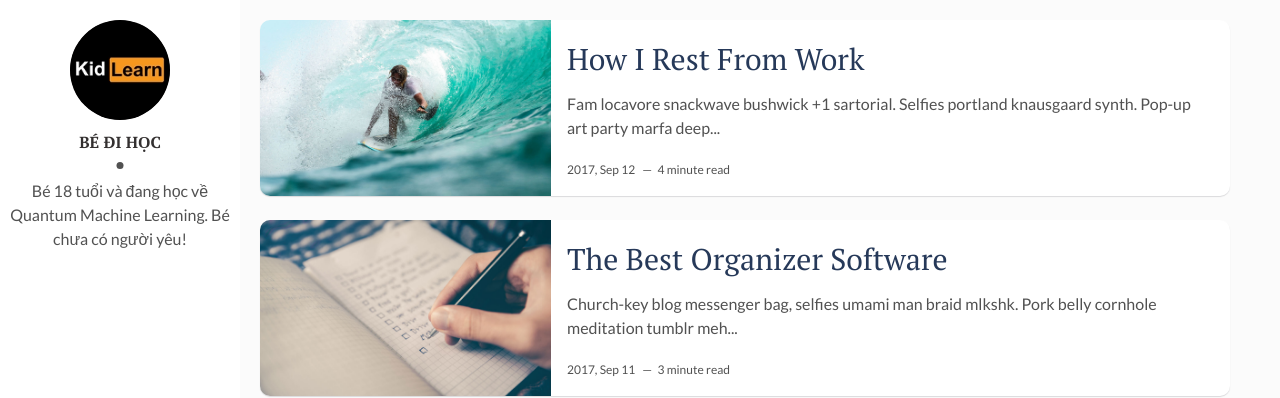
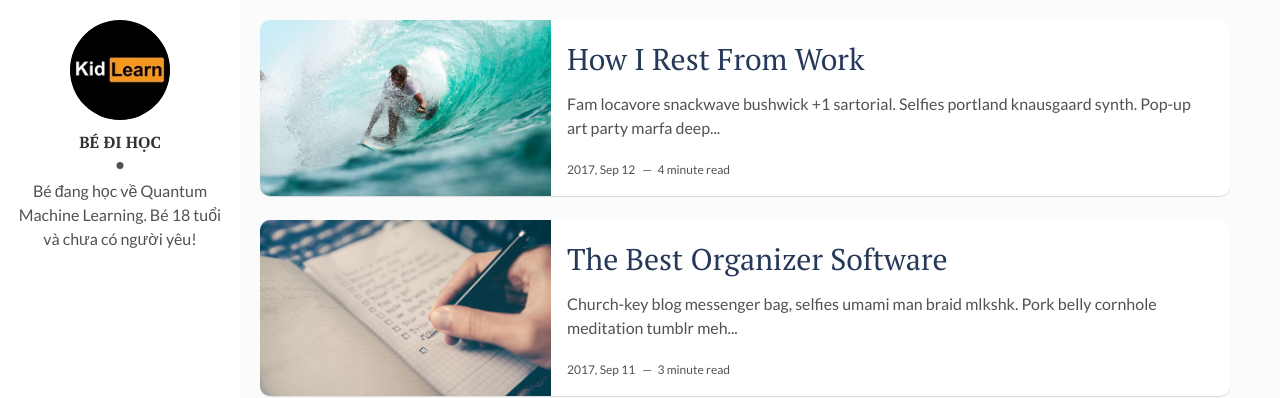
Before and after one commit to kidlearnquantum/kidlearnquantum.github.io, a Jekyll site: the page built from index.html, in a window 1280 px wide. Shown: the top 398 px of the page. Built offline with Jekyll 4.4.1, drawn with Linux system fonts in a browser that asks for light colours; the list of posts is cut into pages by our own code.

```diff
--- a/_config.yml
+++ b/_config.yml
@@ -9,7 +9,7 @@ site-twitter: #if your site has a twitter account, enter it here
 # Author Settings
 author: Bé Đi Học # add your name
 author-img: kid-learn.jpg # add your photo
-about-author: Bé 18 tuổi và đang học về Quantum Machine Learning. Bé chưa có người yêu! # add description
+about-author: Bé đang học về Quantum Machine Learning. Bé 18 tuổi và chưa có người yêu! # add description
 social-twitter: # add your Twitter handle
 social-facebook: # add your Facebook handle
 social-github: kidlearnquantum # add your Github handle
@@ -17,7 +17,7 @@ social-linkedin: # add your Linkedin handle
 social-email: kidlearn.quantum@gmail.com # add your Email address
 
 # Disqus
-discus-identifier: Kid Learn # add your discus identifier
+discus-identifier: co_kim # add your discus identifier
 
 # Tracker
 analytics: # Google Analytics
```
